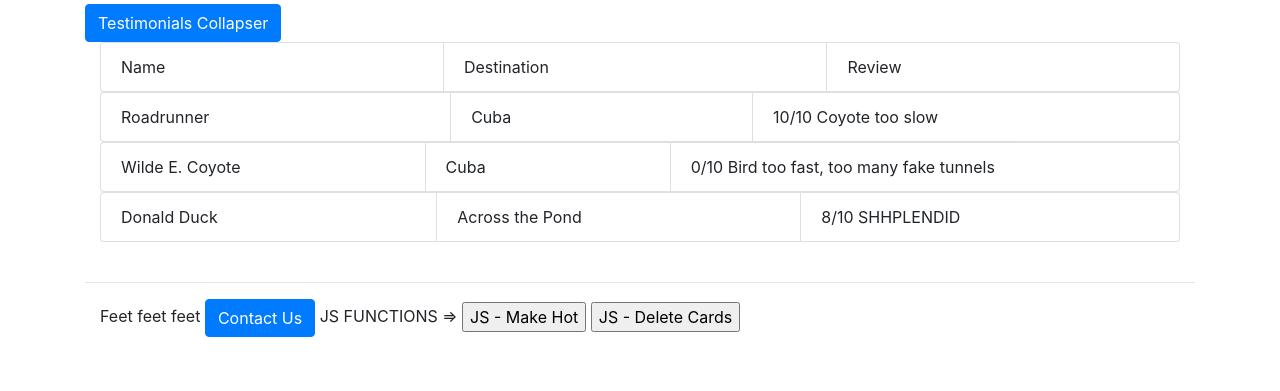
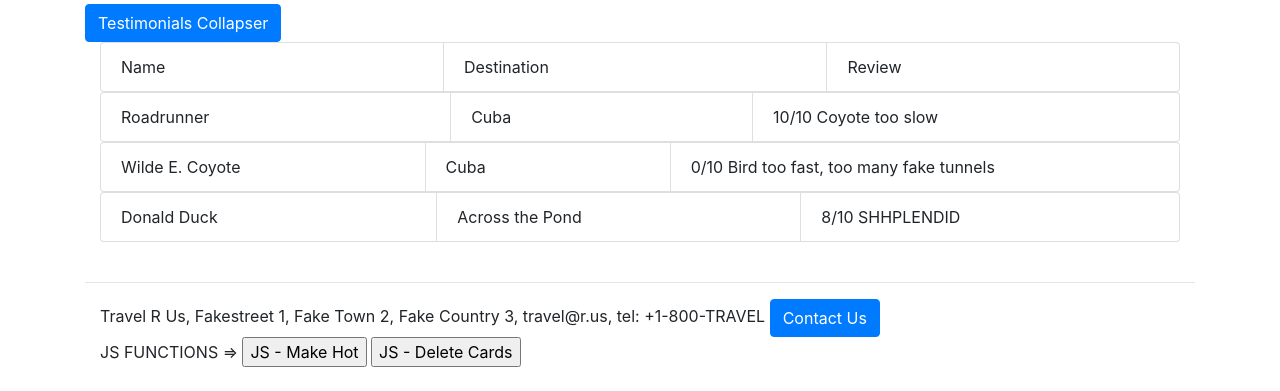
Before and after one commit to tom-saetran/M2D3, a plain HTML site: page index.html in a window 1280 px wide. Shown: the part 3138-3529 px from the top of the page. Before the commit the page ends 3499 px from the top, so only its background shows below. Drawn offline with nearby package versions, Linux system fonts and the light colour scheme.

Commit message:
Update index.html

```diff
--- a/index.html
+++ b/index.html
@@ -58,6 +58,7 @@
         Ex 9) Create a section Last Minute, in which you'll display the pictures from the destinations as Cards
 
         Ex 10) Create a "Testimonial" section, in which the user can find several feedbacks from fake customers
+
         Ex 11) Create a footer with the company information and a button "Contact Us"
 
         Ex 11) Create a button next to each section to collapse and reopen the given section
@@ -74,7 +75,7 @@
 
         Ex 16) Create a function to delete all "cards" from the page
       -->
-    <title>Document</title>
+    <title>Travel R Us</title>
 </head>
 <body>
     <!-- NAV -->
@@ -371,8 +372,8 @@
         <br><hr>
         <!--Footer-->
         <div class="container">
-            <span>Feet feet feet</span>
-            <input type="button" value="Contact Us" class="btn btn-primary" data-toggle="modal" data-target="#exampleModal">
+            <span>Travel R Us, Fakestreet 1, Fake Town 2, Fake Country 3, travel@r.us, tel: +1-800-TRAVEL</span>
+            <input type="button" value="Contact Us" class="btn btn-primary" data-toggle="modal" data-target="#exampleModal"> <br>
             <span>JS FUNCTIONS =></span>
             <input type="button" value="JS - Make Hot" onclick="makeHot()">
             <input type="button" value="JS - Delete Cards" onclick="deleteCards()">
```
